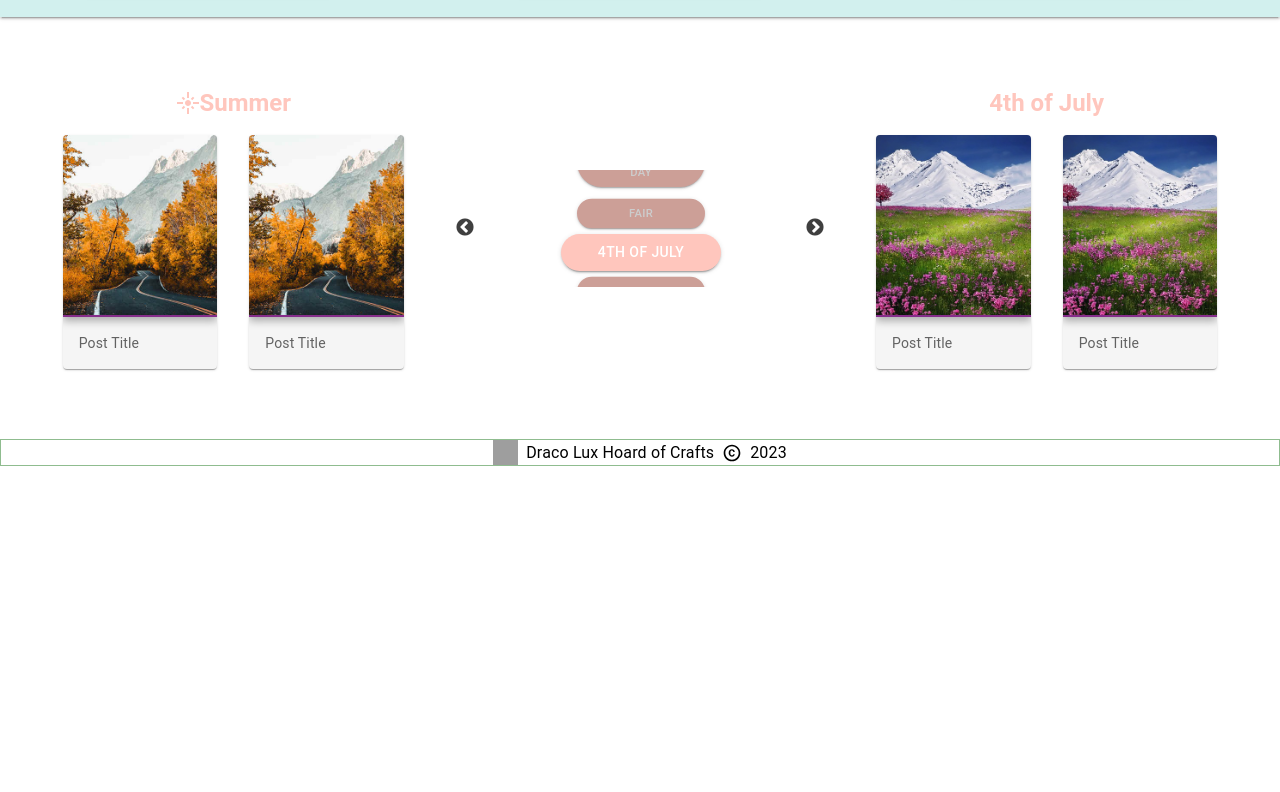
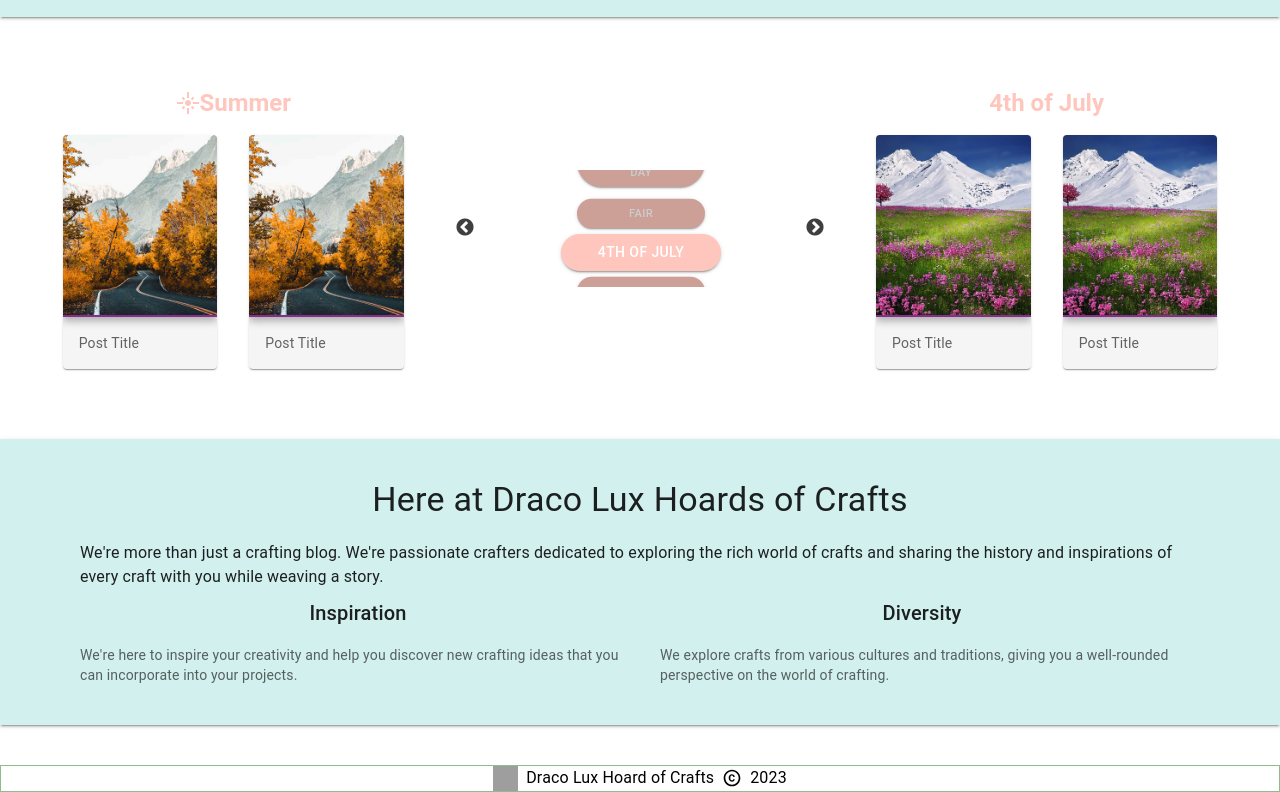
Before and after one commit to LeoN3K0/craft_blog, a Next.js app: page / in a window 1280 px wide. Shown: the part 730-1522 px from the top of the page. Before the commit the page ends 1196 px from the top, so only its background shows below. Built offline with nearby package versions, Linux system fonts and the light colour scheme; grey boxes are pictures that could not be loaded.

Commit message:
addad a small about component

```diff
--- /dev/null
+++ b/src/app/componentsHome/whyUS.js
@@ -0,0 +1,85 @@
+import React from 'react';
+import { Paper, Typography } from '@mui/material';
+import Grid2 from '@mui/material/Unstable_Grid2/Grid2';
+
+export default function WhyUs() {
+  return (
+    <Paper
+      elevation={2}
+      square
+      sx={{
+        backgroundColor: 'rgba(32, 178, 170, 0.2)',
+        marginTop: '100px',
+        marginY: 5,
+        paddingX: 10,
+        paddingY: 5,
+      }}
+    >
+      <Grid2 container justifyContent='center' spacing={1}>
+        <Grid2
+          xs={12}
+          sm={12}
+          sx={{
+            display: 'flex',
+            flexDirection: 'column',
+            alignItems: 'center',
+          }}
+        >
+          <Typography variant='h4' gutterBottom>
+            Here at Draco Lux Hoards of Crafts
+          </Typography>
+        </Grid2>
+        <Grid2
+          xs={12}
+          sm={12}
+          sx={{
+            display: 'flex',
+            flexDirection: 'column',
+            alignItems: 'center',
+          }}
+        >
+          <Typography variant='body1'>
+            We're more than just a crafting blog. We're passionate crafters
+            dedicated to exploring the rich world of crafts and sharing the
+            history and inspirations of every craft with you while weaving a
+            story.
+          </Typography>
+        </Grid2>
+        <Grid2
+          xs={12}
+          sm={6}
+          sx={{
+            display: 'flex',
+            flexDirection: 'column',
+            alignItems: 'center',
+          }}
+        >
+          <Typography variant='h6' paddingBottom={2}>
+            Inspiration
+          </Typography>
+          <Typography variant='body2' color='text.secondary' sx={{ pr: 2 }}>
+            We're here to inspire your creativity and help you discover new
+            crafting ideas that you can incorporate into your projects.
+          </Typography>
+        </Grid2>
+        <Grid2
+          xs={12}
+          sm={6}
+          sx={{
+            display: 'flex',
+            flexDirection: 'column',
+            alignItems: 'center',
+          }}
+        >
+          <Typography variant='h6' paddingBottom={2}>
+            Diversity
+          </Typography>
+          <Typography variant='body2' color='text.secondary' sx={{ pl: 2 }}>
+            We explore crafts from various cultures and traditions, giving you a
+            well-rounded perspective on the world of crafting.
+          </Typography>
+        </Grid2>
+      </Grid2>
+    </Paper>
+  );
+}
--- a/src/app/page.js
+++ b/src/app/page.js
@@ -2,6 +2,7 @@ import SocialIcons from './componentsGlobal/SocialIcons';
 import SeasonalPosts from './componentsHome/SeasonalPosts';
 import HighlightedPosts from './componentsHome/highlightedPosts';
 import RecentPosts from './componentsHome/recentPosts';
+import WhyUs from './componentsHome/whyUS';
 
 export default function Home() {
   return (
@@ -10,6 +11,7 @@ export default function Home() {
       <RecentPosts />
       <HighlightedPosts />
       <SeasonalPosts />
+      <WhyUs />
     </main>
   );
 }
```
